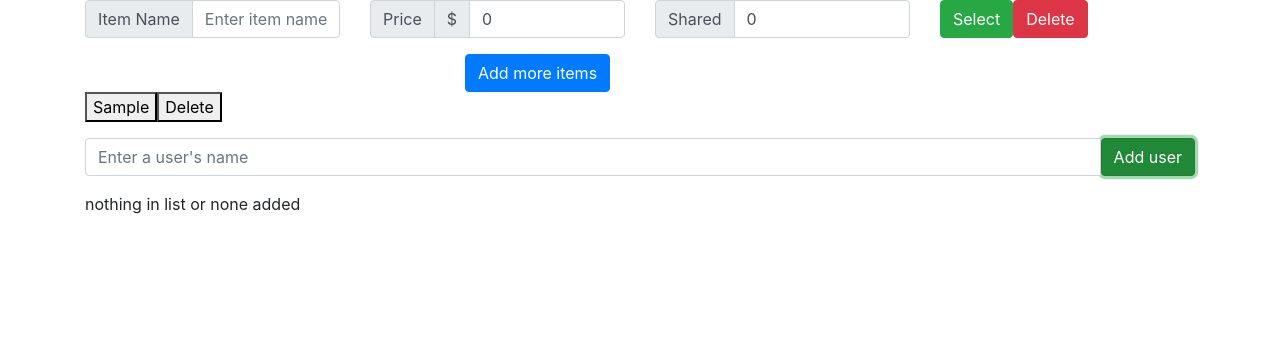
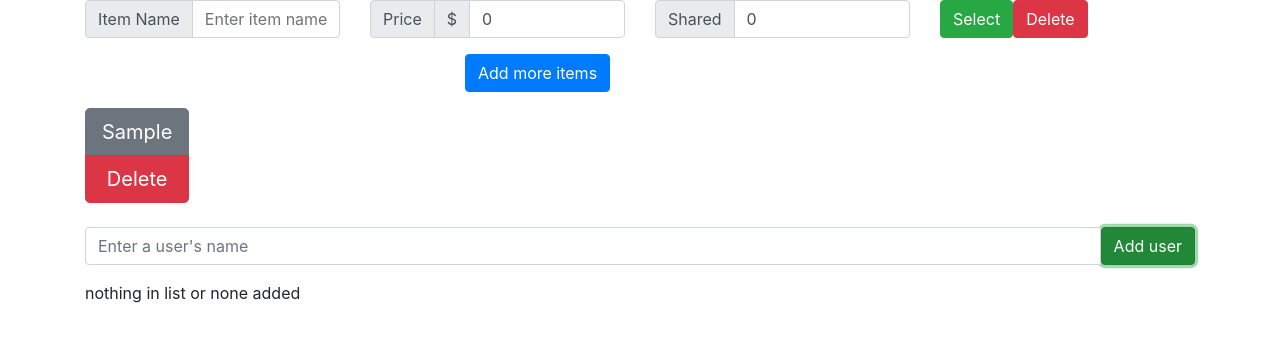
Before and after one commit to Shwivles/bill-split, a React (Create React App) app: page / in a window 1280 px wide. Both pictures are taken after typing "Sample" into the empty fields and a click on the button "Add user". Shown: the top 342 px of the page. Built offline with nearby package versions, Linux system fonts and the light colour scheme.

Commit message:
add styles to users component

```diff
--- a/src/components/List.js
+++ b/src/components/List.js
@@ -6,7 +6,6 @@ import { deleteProfileEntry } from '../actions';
 import ListGroup from 'react-bootstrap/ListGroup';
 import Button from 'react-bootstrap/Button';
 import Container from 'react-bootstrap/Container';
-import Row from 'react-bootstrap/Row';
 
 /*
 display all items in selected profile list
@@ -41,6 +40,7 @@ function List() {
             {profileState.selected === '' ?
                 <p>nothing in list or none added</p> :
                 <ListGroup variant="flush">
+                    <ListGroup.Item><h4>{profileState.selected}'s Items:</h4></ListGroup.Item>
                     {profileList}
                     <ListGroup.Item>Total: ${total}</ListGroup.Item>
                 </ListGroup>
--- a/src/components/Profiles.js
+++ b/src/components/Profiles.js
@@ -9,6 +9,7 @@ import Col from 'react-bootstrap/Col';
 import Button from 'react-bootstrap/Button';
 import InputGroup from 'react-bootstrap/InputGroup';
 import FormControl from 'react-bootstrap/FormControl';
+import ButtonGroup from 'react-bootstrap/ButtonGroup';
 
 function Profiles() {
     /*
@@ -28,30 +29,38 @@ function Profiles() {
         dispatch(updateInput(value));
     }
 
+    const handleKeyPress = (e) => {
+        if (e.key === "Enter") {
+            dispatch(addProfile());
+        }
+    }
+
 
 
     //map out users
     const userList = Object.keys(users.profile).map((person) => {
         if (person !== '') {
             return (
-                <div>
-                    <button key={person} onClick={() => dispatch(changeSelected(person))}>{person}</button>
-                    <button onClick={() => dispatch(deleteProfile(person))}>Delete</button>
-                </div>
+
+                <Col className="mb-2">
+                    <ButtonGroup size="lg" vertical>
+                        <Button variant="secondary" key={person} onClick={() => dispatch(changeSelected(person))}>{person}</Button>
+
+                        <Button variant="danger" onClick={() => dispatch(deleteProfile(person))}>Delete</Button>
+
+                    </ButtonGroup>
+
+                </Col>
+
+
             );
         }
     });
 
     return (
         <Container>
-            <Row>
-                <Col>
-                    <div className='users'>
-                        {userList}
-                    </div>
-
-                </Col>
-
+            <Row className="mt-3 users">
+                {userList}
             </Row>
             <Row>
                 <Col>
@@ -64,9 +73,10 @@ function Profiles() {
                             placeholder="Enter a user's name"
                             name="profile-name"
                             value={users.input}
+                            onKeyPress={(e) => handleKeyPress(e)}
                         />
 
-                        <Button variant="success" onClick={() => dispatch(addProfile())} >Add user</Button>
+                        <Button variant="success" onClick={() => dispatch(addProfile())}>Add user</Button>
                     </InputGroup>
                 </div>
 
```
